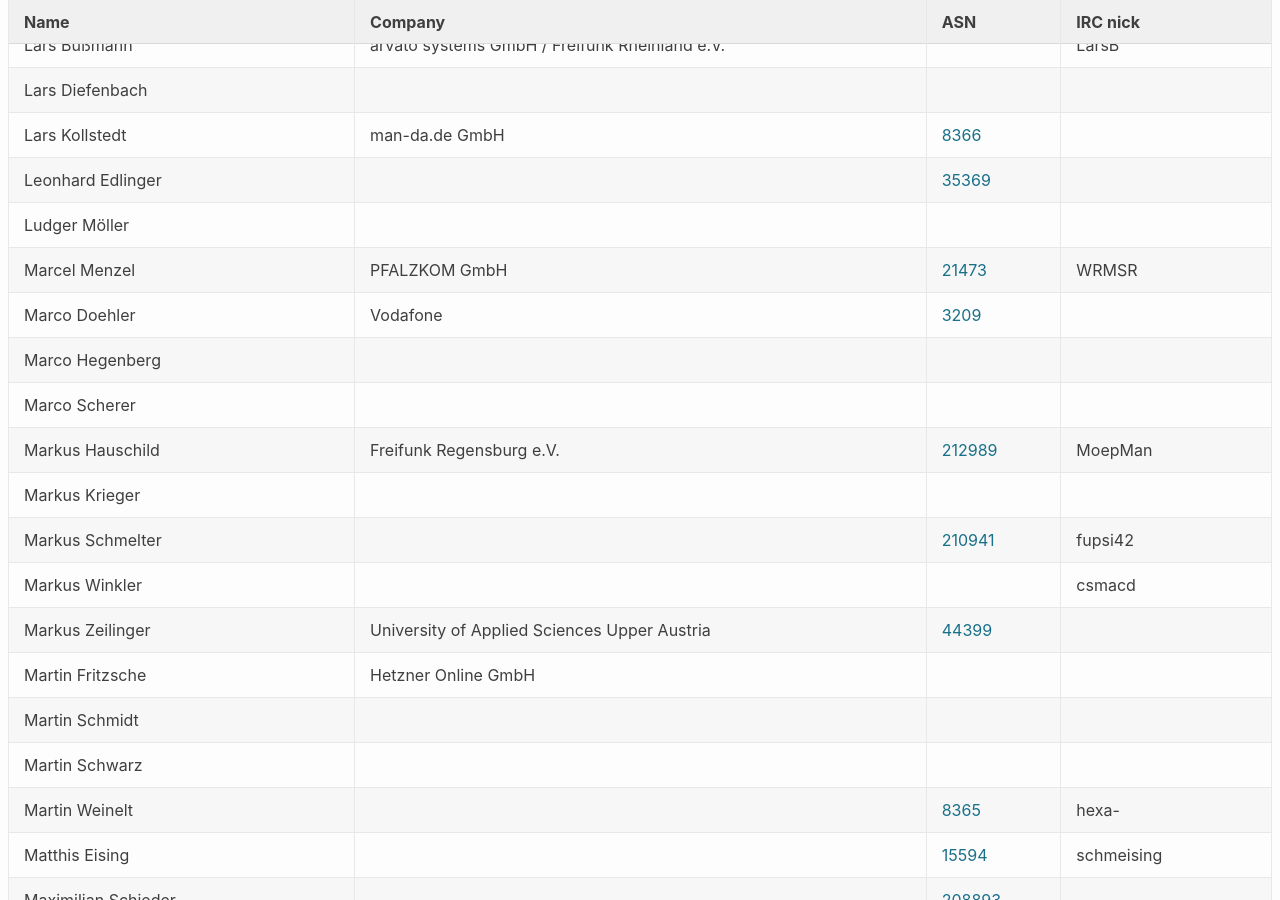
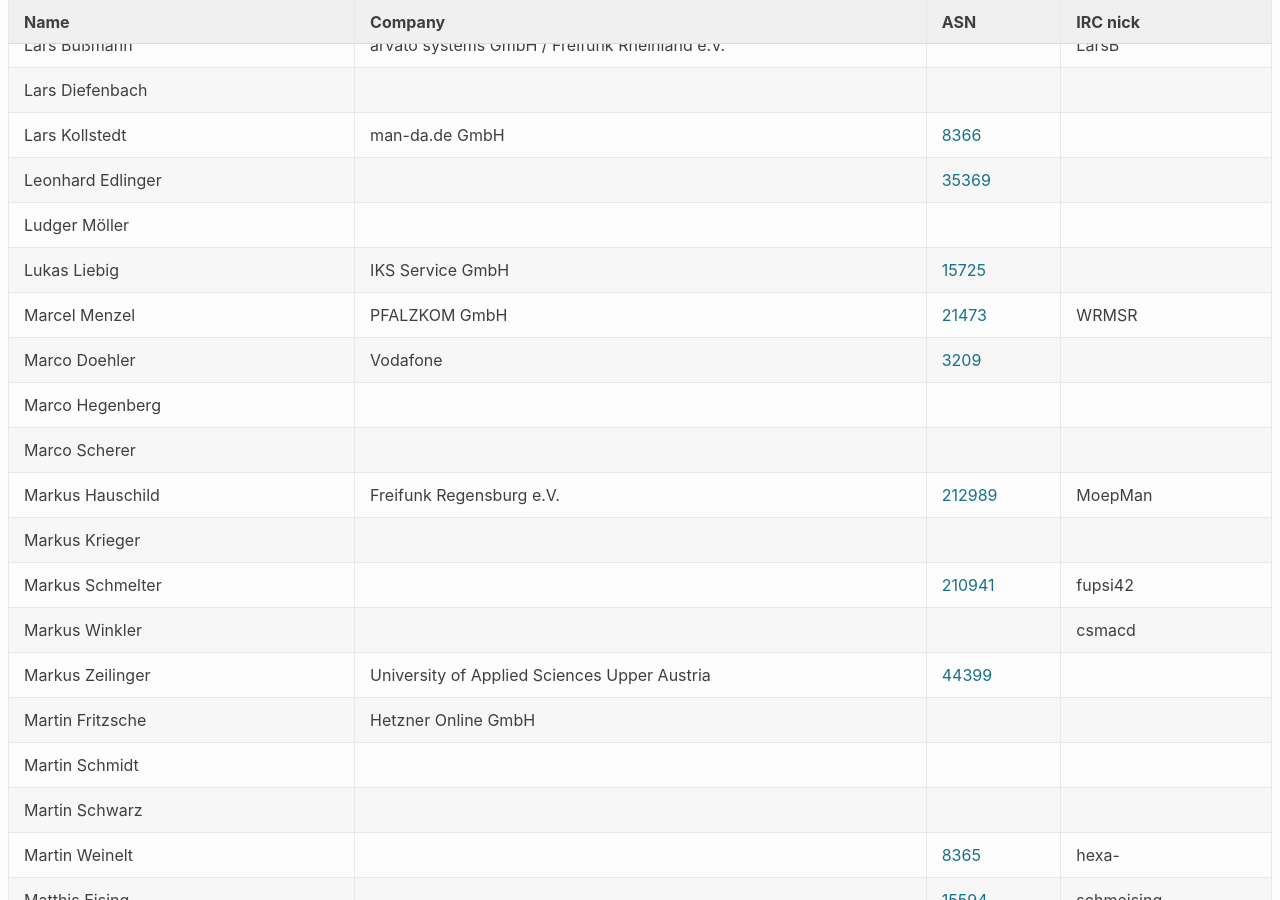
Before and after one commit to denog/pretix-attendeelist, a Jekyll site: the page built from denog14/index.md, in a window 1280 px wide and 900 px high, scrolled down 12624 px. Built offline with Jekyll 4.4.1, drawn with Linux system fonts in a browser that asks for light colours.

Commit message:
Latest data: Tue Oct 25 05:59:02 UTC 2022

```diff
--- a/_data/attendees_denog14_remote.json
+++ b/_data/attendees_denog14_remote.json
@@ -328,6 +328,12 @@
     "company": null,
     "irc": null,
     "asn": null
+  },
+  {
+    "name": "Lukas Liebig",
+    "company": "IKS Service GmbH",
+    "irc": null,
+    "asn": "15725"
   },
   {
     "name": "Marcel Menzel",
```
